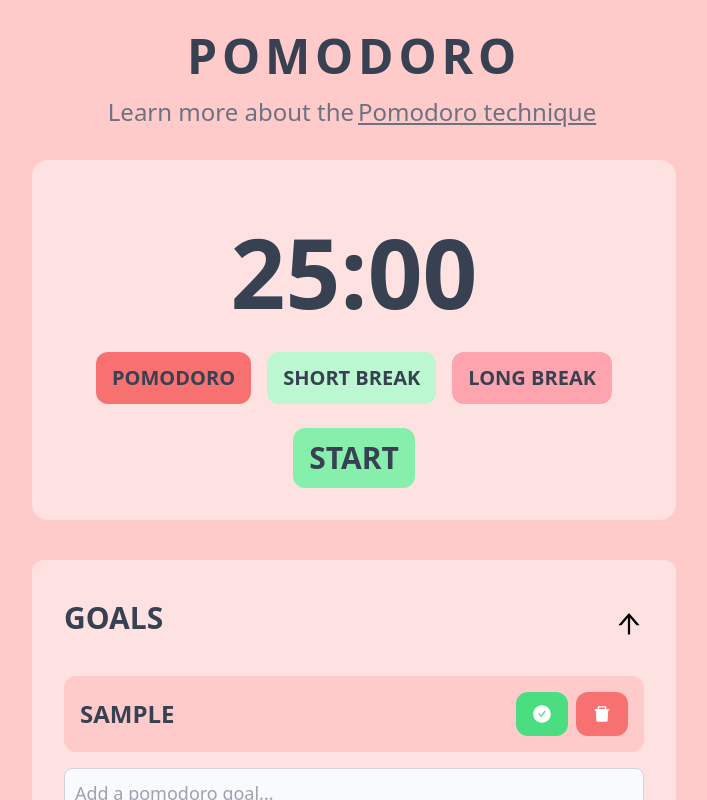
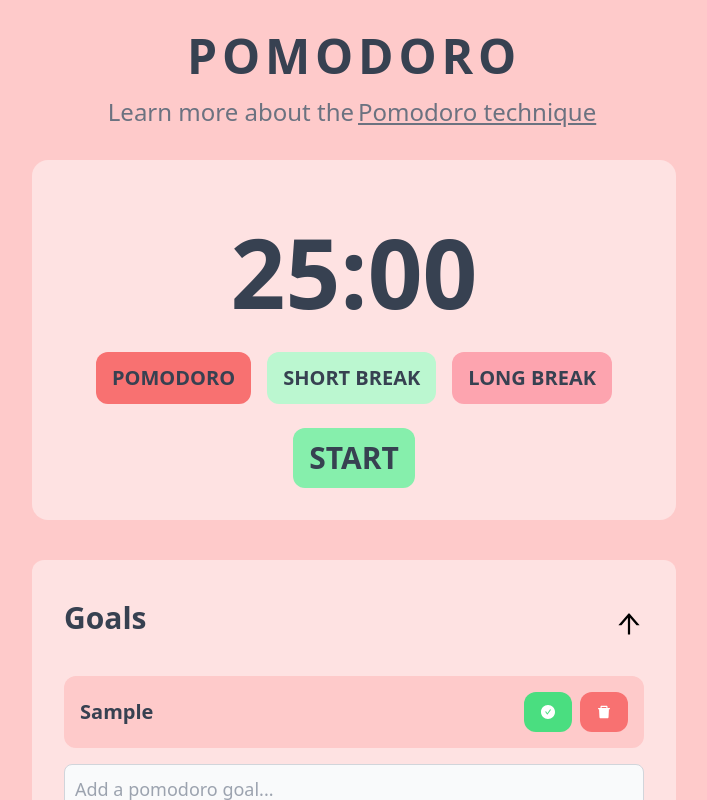
Before and after one commit to bskokdev/react-pomodoro, a React (Vite) app: page / in a window 1280 px wide. Both pictures are taken after typing "Sample" into the empty fields and a click on the button "ADD GOAL". Shown: the top 800 px of the page, without its empty margins (286-993 px from the left). Built offline with nearby package versions, Linux system fonts and the light colour scheme.

Commit message:
user interface uses smaller font size and is not extrabold

```diff
--- a/src/components/AddPomodoro.tsx
+++ b/src/components/AddPomodoro.tsx
@@ -22,7 +22,7 @@ export function AddPomodoro({ addGoalByName }: IAddPomodoroProps) {
 
   return (
     <form
-      className="flex flex-col gap-y-4 border-b-2 mb-10 text-white text-xl"
+      className="flex flex-col gap-y-4 border-b-2 mb-10 text-white text-md"
       onSubmit={(e) => handleSubmit(e)}
     >
       <input
--- a/src/components/controls/ActionButton.tsx
+++ b/src/components/controls/ActionButton.tsx
@@ -18,7 +18,7 @@ export function ActionButton(props: IActionButtonProps) {
   return (
     <button
       {...props}
-      className={`${color} ${hover} transition px-4 py-3 rounded-xl uppercase font-extrabold`}
+      className={`${color} ${hover} transition px-4 py-3 rounded-xl font-bold uppercase`}
     >
       <div className="flex gap-x-2 items-center">
         {icon}
--- a/src/components/goals/PomodoroGoal.tsx
+++ b/src/components/goals/PomodoroGoal.tsx
@@ -22,7 +22,7 @@ export function PomodoroGoal({
     <div className="flex flex-col gap-y-4 md:flex-row md:items-center md:justify-between md:gap-x-4 bg-red-200 rounded-xl px-4 py-4 my-4 font-bold text-gray-700">
       <PomodoroGoalTitle title={goalName} finished={finished} />
       {/* actions */}
-      <div className="flex gap-x-2 text-xl text-white ">
+      <div className="flex gap-x-2 text-md text-white">
         {!finished && (
           <ActionButton
             onClick={() => completeGoal(index)}
--- a/src/components/goals/PomodoroGoalTitle.tsx
+++ b/src/components/goals/PomodoroGoalTitle.tsx
@@ -10,13 +10,13 @@ export function PomodoroGoalTitle({
 }: IPomodoroGoalTitleProps) {
   if (finished) {
     return (
-      <h3 className="text-2xl order-last md:order-first uppercase font-extrabold line-through text-gray-400">
+      <h3 className="text-xl order-last md:order-first font-bold line-through text-gray-400">
         {title}
       </h3>
     );
   }
   return (
-    <h3 className="text-2xl order-last md:order-first uppercase font-extrabold">
+    <h3 className="text-xl order-last md:order-first font-bold">
       {title}
     </h3>
   );
--- a/src/components/goals/PomodoroGoals.tsx
+++ b/src/components/goals/PomodoroGoals.tsx
@@ -32,7 +32,7 @@ export function PomodoroGoals({
     <div className="bg-red-100 rounded-xl py-10 px-8">
       <div className="flex justify-between items-center cursor-pointer pb-3" onClick={toggle}>
         {/* title */}
-        <h2 className="text-gray-700 text-3xl font-extrabold pb-3 uppercase">
+        <h2 className="text-gray-700 text-3xl font-extrabold pb-3">
           {title}
         </h2>
         {/* we pass an empty callback here because toggle value is changed upon click on the entire section */}
```
